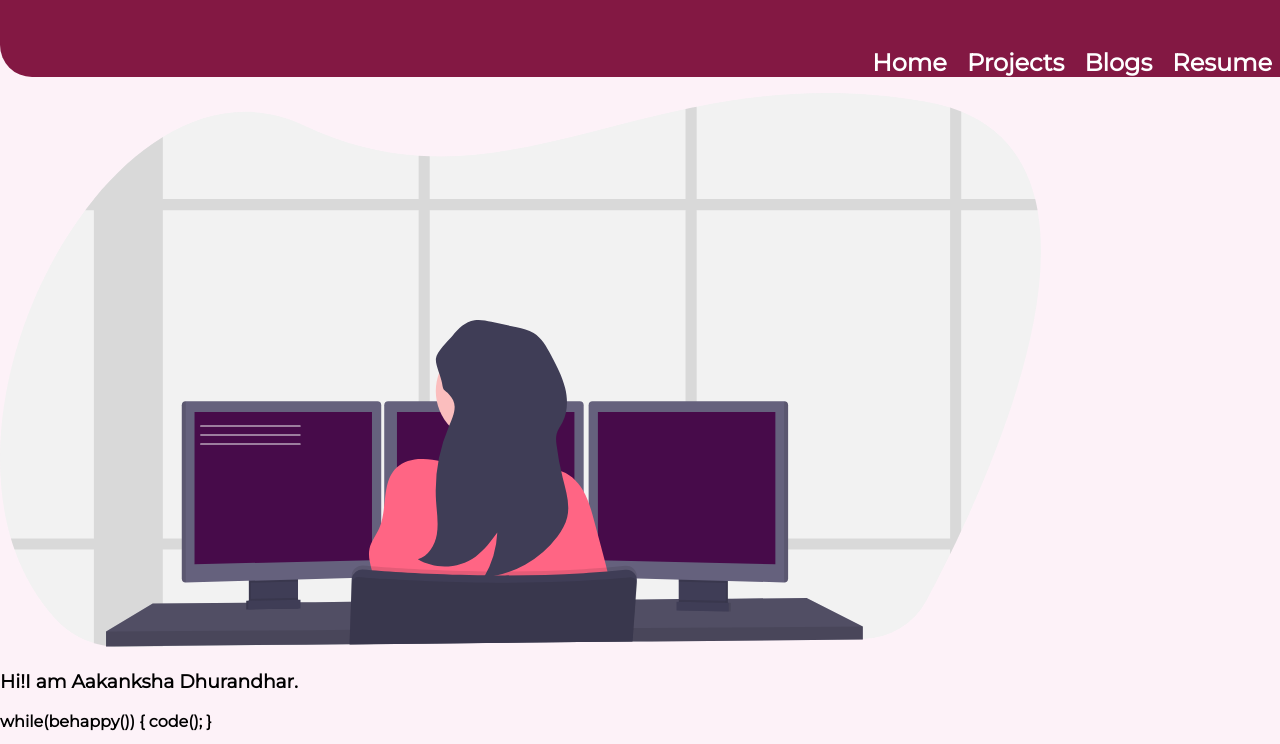
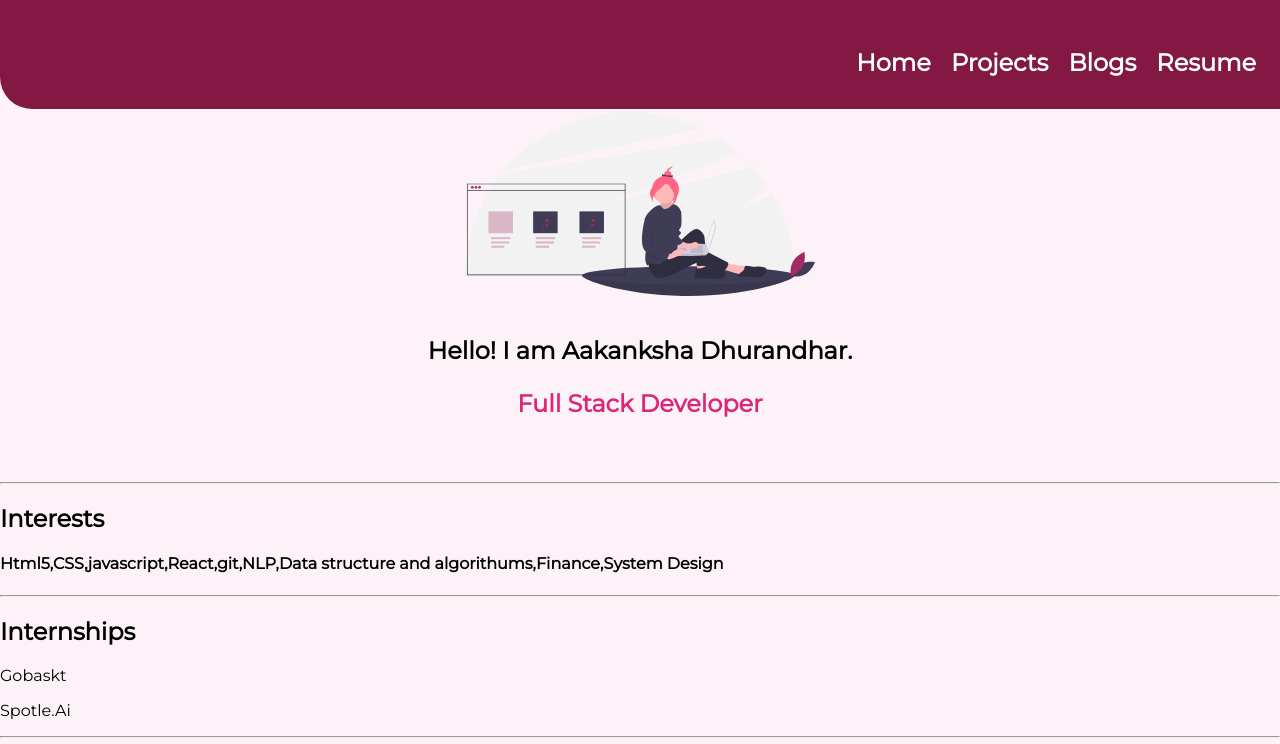
Before and after one commit to aakankshadhurandhar/Portfolio-website, a plain HTML site: page index.html in a window 1280 px wide. Shown: the top 744 px of the page. Drawn offline with Linux system fonts and the light colour scheme.

Commit message:
header modified
Modified the image and the header

```diff
--- a/index.html
+++ b/index.html
@@ -8,7 +8,8 @@
     <link rel="stylesheet" href="styles.css">
 </head>
 <body>
-    <div class="navbar">
+
+    <nav class="navbar">
         <strong>
             <ul>
                 <li><a class="link_active" href="#">Home</a></li>
@@ -18,24 +19,24 @@
             </ul>
 
         </strong>
-    </div>
-
-    <section class="one">
-        <div class="image-container">
-                <img src="images/undraw_programmer_imem.svg"/>
-
-        </div>
-            <strong>
-            <h3 class="heading">Hi!I am Aakanksha Dhurandhar.</h3>
-                <p>
-                        <span class="quote">
-                            while(behappy())  {  code();  }
-                        </span>
-                </p>
+    </nav>
 
 
-            </strong>
-    </section>
+        <header class="hero">
+                <img class="hero-img" src="images/undraw_web_development_w2vv.svg"/>
+
+
+
+            <h3 class="heading"><strong>Hello! I am Aakanksha Dhurandhar.</strong>
+
+                        <span class="quote">
+                            <p>Full Stack Developer</p>
+                        </span>
+
+              </h3>
+
+
+        </header>
     <hr>
     <section class="two">
         <h2>
--- a/styles.css
+++ b/styles.css
@@ -5,6 +5,7 @@ body{
     background-color:#FDF2F8;
     margin: 0rem;
     padding: 0rem;
+    overflow-x: hidden;
 
 }
 
@@ -14,17 +15,22 @@ html{
     padding: 0;
     overflow-x: hidden;/* to see if we can see a scroll bar or not here it is hidden*/
 }
+/**navigation bar **/
 .navbar{
     background-color:#831843;
-    padding:0rem;
+    padding: 1rem;
     padding-top: 2rem;
     border-bottom-left-radius: 2rem;
     color: azure;
+    position: fixed;
+    top: 0;
+    width: 100%;
 
 }
 .navbar ul{
     list-style: none;
     text-align: right;
+    padding-right: 2rem;
 }
 .navbar li{
     padding: 0rem .5rem;
@@ -41,3 +47,31 @@ html{
 .navbar a:hover{
     color:#FCA5A5;
 }
+
+/** header  **/
+.hero {
+    padding: 2rem;
+    padding-top: 5rem;
+
+
+}
+
+.hero .hero-img {
+    max-width: 80%;
+    width: 350px;
+    display: block;
+    margin: auto;
+    padding-top: 2rem;
+}
+
+/** text below header**/
+.hero .heading{
+    text-align: center;
+    padding-top: 1rem;
+    font-size: 1.5rem;
+    font-weight: bold;
+}
+.hero .heading .quote{
+
+   color: #DB2777;
+}
```
Also changed, not shown: images/undraw_web_development_w2vv.svg (added).
